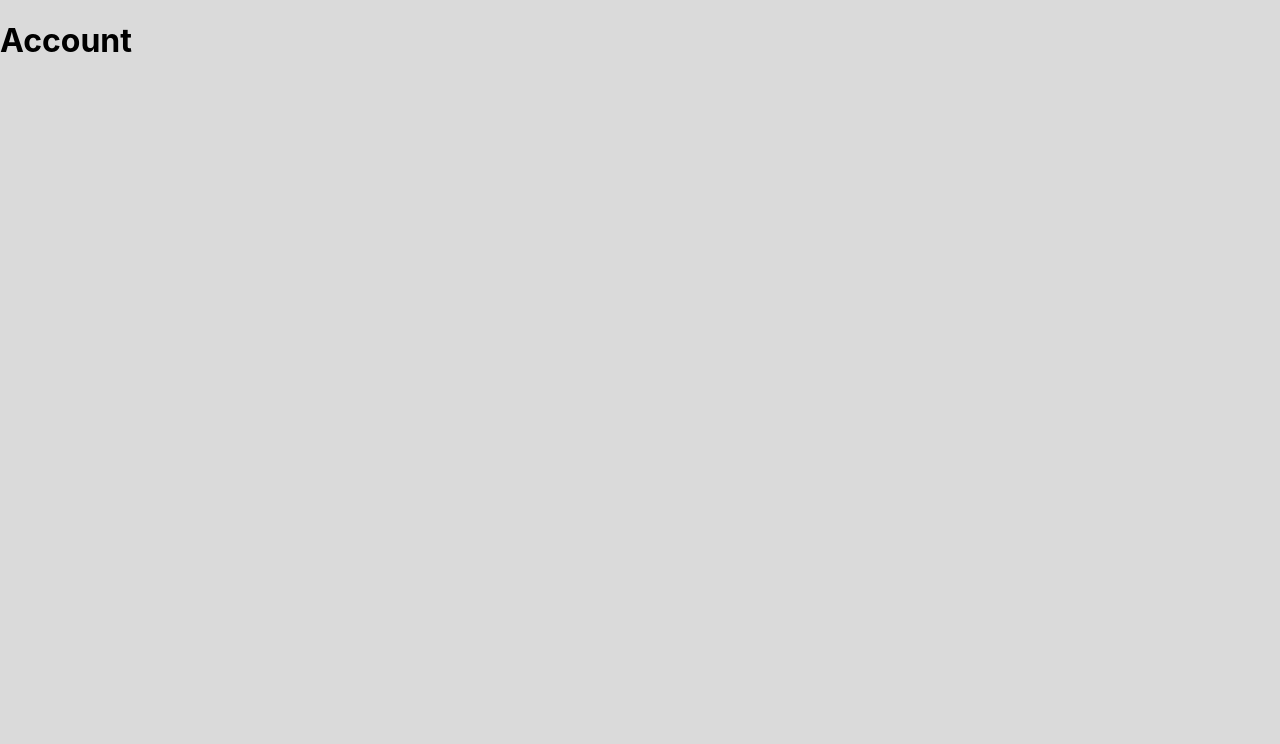
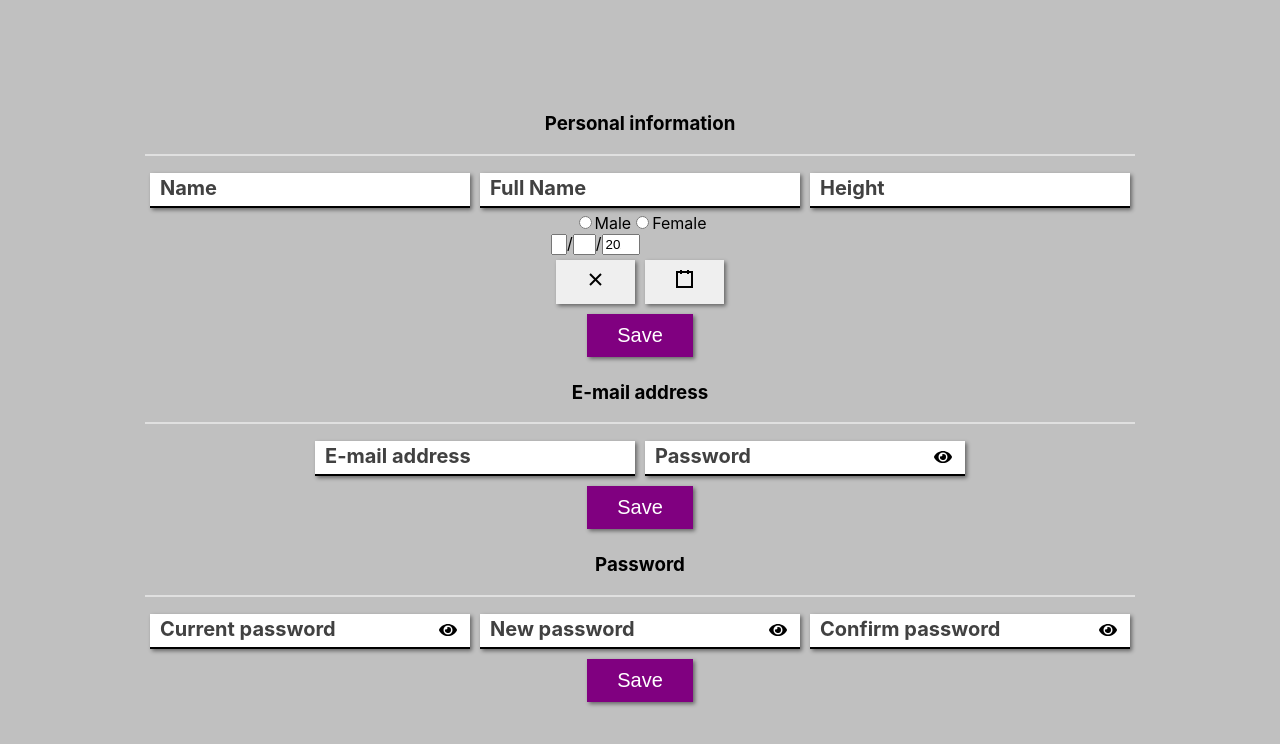
Before and after one commit to adampolek/BAS_frontend, a React (Create React App) app in the folder frontend/: page /account in a window 1280 px wide. Shown: the top 744 px of the page. Built offline with nearby package versions, Linux system fonts and the light colour scheme.

Commit message:
Add input password visibilty toggle component and start account view

```diff
--- a/frontend/package.json
+++ b/frontend/package.json
@@ -3,6 +3,9 @@
   "version": "0.1.0",
   "private": true,
   "dependencies": {
+    "@fortawesome/fontawesome-svg-core": "^1.2.35",
+    "@fortawesome/free-solid-svg-icons": "^5.15.3",
+    "@fortawesome/react-fontawesome": "^0.1.14",
     "@testing-library/jest-dom": "^5.11.10",
     "@testing-library/react": "^11.2.6",
     "@testing-library/user-event": "^12.8.3",
@@ -10,7 +13,9 @@
     "bootstrap": "^4.6.0",
     "react": "^17.0.2",
     "react-bootstrap": "^1.5.2",
+    "react-date-picker": "^8.1.1",
     "react-dom": "^17.0.2",
+    "react-hook-form": "^7.0.5",
     "react-redux": "^7.2.3",
     "react-router-dom": "^5.2.0",
     "react-scripts": "4.0.3",
--- a/frontend/src/components/Input.js
+++ b/frontend/src/components/Input.js
@@ -1,7 +1,15 @@
-import React, {useRef} from 'react';
+import React, {useRef, useState} from 'react';
 import './css/input.css';
+import { FontAwesomeIcon } from "@fortawesome/react-fontawesome";
+import { faEye } from "@fortawesome/free-solid-svg-icons";
+
+const eye = <FontAwesomeIcon icon={faEye} />;
 
 const Input = ({ caption = 'Holder', error='Error', showError=false, value, type='text', width="250px", onChange, ...props }) => {
+    const [passwordShown, setPasswordShown] = useState(type =="password" ? false : true);
+    const togglePasswordVisiblity = () => {
+        setPasswordShown(passwordShown ? false : true);
+      };
     // focus input element on label click
     const useFocus = () => {
         const htmlElRef = useRef(null)
@@ -13,9 +21,10 @@ const Input = ({ caption = 'Holder', error='Error', showError=false, value, type
     return (
         <div style={{margin:'5px'}}>
         <div className='group'>
-            <input style={{width: width}} id='value' type={type} className={(showError ? 'input_error' : '') + ' input'}
+            <input style={{width: width}} id='value' type={passwordShown ? "text" : "password"} className={(showError ? 'input_error' : '') + ' input'}
                 placeholder='text' value={value} onChange={onChange} {...props} ref={inputRef}/>
             <label className={(showError ? 'label_error' : '') + ' label'} onClick={setInputFocus} >{caption}</label>
+            <i onClick={togglePasswordVisiblity} style={type != "password" ? {visibility: "hidden"} : {visibility: "visible"}}>{eye}</i>
         </div>
         <label hidden={!showError} className='error'>{error}</label>
         </div>
--- a/frontend/src/components/css/input.css
+++ b/frontend/src/components/css/input.css
@@ -8,6 +8,16 @@
     position: relative;
     padding-top: 12px;
 }
+
+i {
+    position: absolute;
+    top: 38%;
+    right: 4%;
+  }
+  i:hover {
+    color: purple;
+    cursor: pointer;
+  }
 
 .input {
     background: transparent;
--- a/frontend/src/views/Account.js
+++ b/frontend/src/views/Account.js
@@ -1,9 +1,75 @@
-import React from 'react';
+import React, {useState} from 'react';
+import Button from '../components/Button';
+import Col from '../components/Col';
+import Input from '../components/Input';
+import Panel from '../components/Panel';
+import Row from '../components/Row';
+import DatePicker from 'react-date-picker';
+
 
 const Account = (props) => {
+
+    const [selectedOption, setSelectedOption] = useState('');
+    const [value, onChange] = useState(new Date());
+
     return (
-        <div>
-            <h1>Account</h1>
+        <div style={{height: "100%", width: "100%", position: "absolute", backgroundColor: "purple"}}>
+            <Panel width={"100%"} height={"100%"}>
+                <Col>
+                    <h3 style={{fontWeight: "bold"}}>Personal information</h3>
+                    <div style={{backgroundColor: "#E0E0E0", height: '2px', width: '100%'}}></div>
+                    <Row>
+                        <Input caption='Name' width="300px" />
+                        <Input caption='Full Name' width="300px" />
+                        <Input caption='Height' width="300px" />
+                    </Row>
+                    <Row>
+                        <div className="radio">
+                            <label>
+                                <input type="radio" value="male" checked={selectedOption === 'male'} onClick={(e) => setSelectedOption(e.target.value)} />
+                                Male
+                            </label>
+                        </div>
+                        <div className="radio">
+                            <label>
+                                <input type="radio" value="female" checked={selectedOption === 'female'} onClick={(e) => setSelectedOption(e.target.value)} />
+                                Female
+                            </label>
+                        </div>
+                    </Row>
+                    <DatePicker
+                        onChange={onChange}
+                        value={value}
+                    />
+
+                    <Row>
+                        <Button value="Save"/>
+                    </Row>
+
+
+                    <h3 style={{fontWeight: "bold"}}>E-mail address</h3>
+                    <div style={{backgroundColor: "#E0E0E0", height: '2px', width: '100%'}}></div>
+                    <Row>
+                            <Input caption='E-mail address' width="300px" />
+                            <Input caption='Password' width="300px" type="password"/>
+                    </Row>
+                    <Row>
+                        <Button value="Save" />
+                    </Row>
+
+
+                    <h3 style={{fontWeight: "bold"}}>Password</h3>
+                    <div style={{backgroundColor: "#E0E0E0", height: '2px', width: '100%'}}></div>
+                    <Row>
+                        <Input caption='Current password' width="300px" type="password"/>
+                        <Input caption='New password' width="300px" type="password"/>
+                        <Input caption='Confirm password' width="300px" type="password"/>
+                    </Row>
+                    <Row>
+                        <Button value="Save" />
+                    </Row>
+                </Col>
+            </Panel>
         </div>
     )
 }
```
Also changed, not shown: 1 other file (tests, documents, lock files or other folders).
